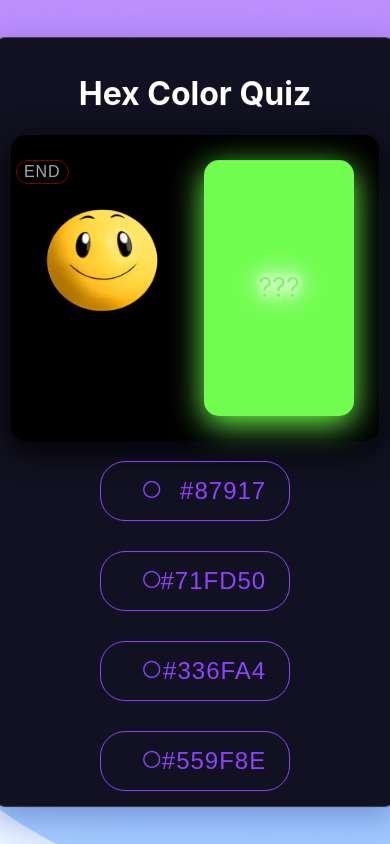
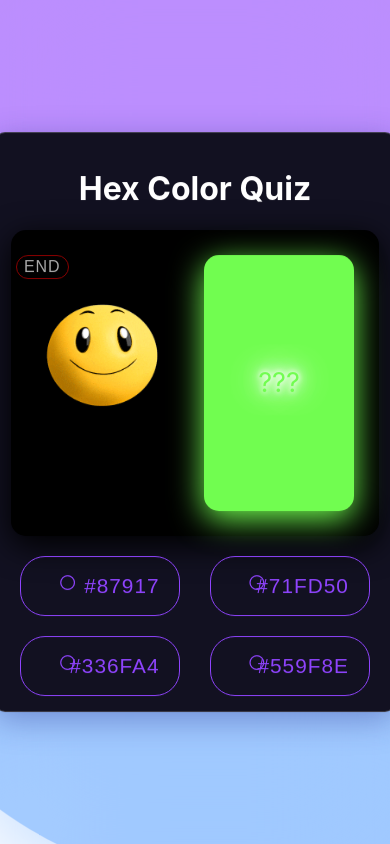
Before and after one commit to ako2cjairo1/100-days-of-react, a React (Vite) app in the folder color-game/: page / in a window 390 px wide. Both pictures are taken after a click on the button "START GAME". Built offline with nearby package versions, Linux system fonts and the light colour scheme.

Commit message:
adjust media query sizing of elements

```diff
--- a/color-game/src/modules/ColorGame.module.css
+++ b/color-game/src/modules/ColorGame.module.css
@@ -42,12 +42,6 @@
         0px 0px 40px rgba(255, 255, 255, 1),
         0px 0px 55px rgba(255, 255, 255, 1),
         0px 0px 75px rgba(255, 255, 255, 1);
-}
-
-@media (max-width: 800px) {
-    .box {
-        font-size: 1.7em;
-    }
 }
 
 .options {
@@ -201,3 +195,18 @@ button>p {
     height: 30px;
     object-fit: cover;
 }
+
+@media (max-width: 800px) {
+    .box {
+        font-size: 1.7em;
+    }
+
+    .options {
+        gap: 20px
+    }
+
+    button {
+        max-width: 160px;
+        font-size: 1.3rem;
+    }
+}
```
